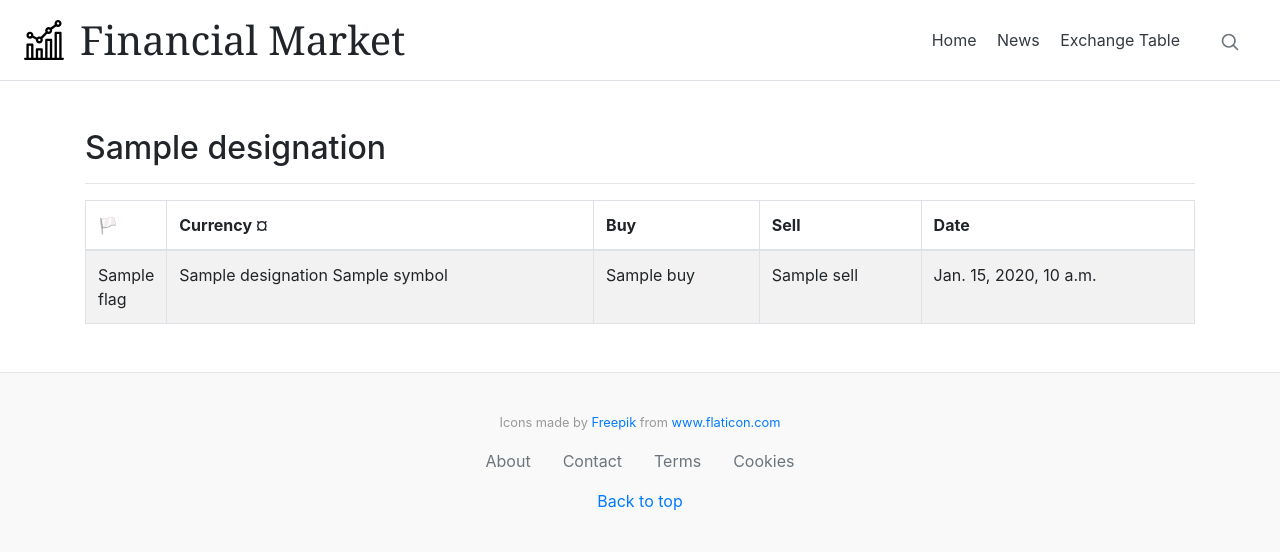
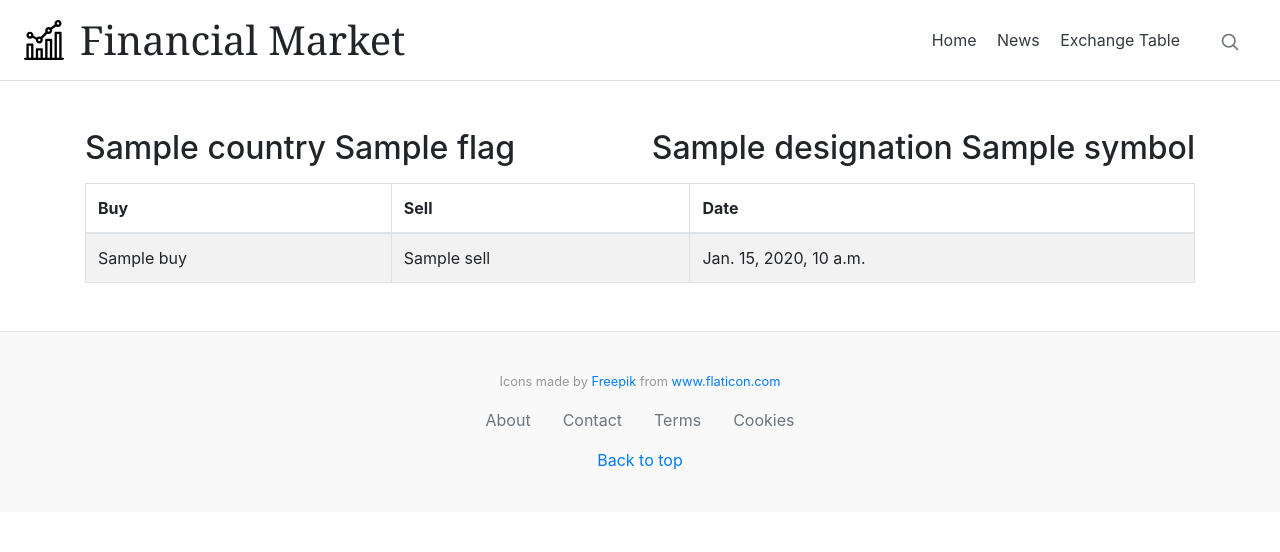
Before and after one commit to Metman737/fxrate, a Django app: template exchange/templates/exchange/currency_detail.html in a window 1280 px wide. Shown: the top 552 px of the page. Run offline with Django 3.2, Linux system fonts and the light colour scheme; the template is opened without the code that fills it: most values are stand-ins (such as "Sample title", 1, 10 or a date in 2020); parts of the project's set-up code (start-up, migrations or seed data) failed here and were passed over; some libraries are stand-ins or nearby versions.

Commit message:
make currency rows clickable

```diff
--- a/exchange/templates/exchange/currency_detail.html
+++ b/exchange/templates/exchange/currency_detail.html
@@ -1,11 +1,14 @@
 {% extends 'base.html' %}
-
+{% load static %}
 {% block content %}
 
 <div class="my-5">
 
     {% if currency %}
-        <h2>{{ currency.designation}}</h2><hr>
+        <ul class="list-inline">
+            <li class="list-inline-item "><span class="h2"> {{ currency.country}} {{ currency.flag}}</span></li>
+            <li class="list-inline-item float-right"><span class="h2">{{ currency.designation}} {{ currency.symbol}}</span></li>
+        </ul>
     {% else %}
         <h2>Währung nicht gefunden: {{ slug }}</h2><hr>
     {% endif %}
@@ -15,10 +18,6 @@
 
         <thead>
             <tr>
-                <th>🏳️</th>
-    {#            <th class="d-none d-sm-table-cell">&#x00A4</th>#}
-                <th class="d-none d-sm-table-cell">Currency &#x00A4</th>
-                <th class="d-table-cell d-sm-none">ISO</th>
                 <th>Buy</th>
                 <th>Sell</th>
                 <th class="d-none d-sm-table-cell">Date</th>
@@ -28,10 +27,6 @@
         <tbody>
             {% for exchangerate in exchangerate_list  %}
             <tr>
-                <td style="width: 1em">{{ exchangerate.currency.flag }}</td>
-    {#            <td class="d-none d-sm-table-cell" >{{ exchangerate.currency.symbol }}</td>#}
-                <td class="d-none d-sm-table-cell">{{ exchangerate.currency.designation }} {{ exchangerate.currency.symbol }}</td>
-                <td class="d-table-cell d-sm-none">{{ exchangerate.currency.iso }} {{ exchangerate.currency.symbol }}</td>
                 <td>{{ exchangerate.buy }}</td>
                 <td>{{ exchangerate.sell }}</td>
                 <td class="d-none d-sm-table-cell">{{ exchangerate.change_date_time }}</td>
--- a/exchange/templates/exchange/overview.html
+++ b/exchange/templates/exchange/overview.html
@@ -22,7 +22,7 @@
         </thead>
         <tbody>
         {% for exchangerate in exchangerate_list  %}
-        <tr>
+        <tr onclick="window.location='{% url 'exchange:currency_detail' exchangerate.currency.iso %}'">
             <td style="width: 1em">{{ exchangerate.currency.flag }}</td>
 {#            <td class="d-none d-sm-table-cell" >{{ exchangerate.currency.symbol }}</td>#}
             <td class="d-none d-sm-table-cell">{{ exchangerate.currency.designation }} {{ exchangerate.currency.symbol }}</td>
```
